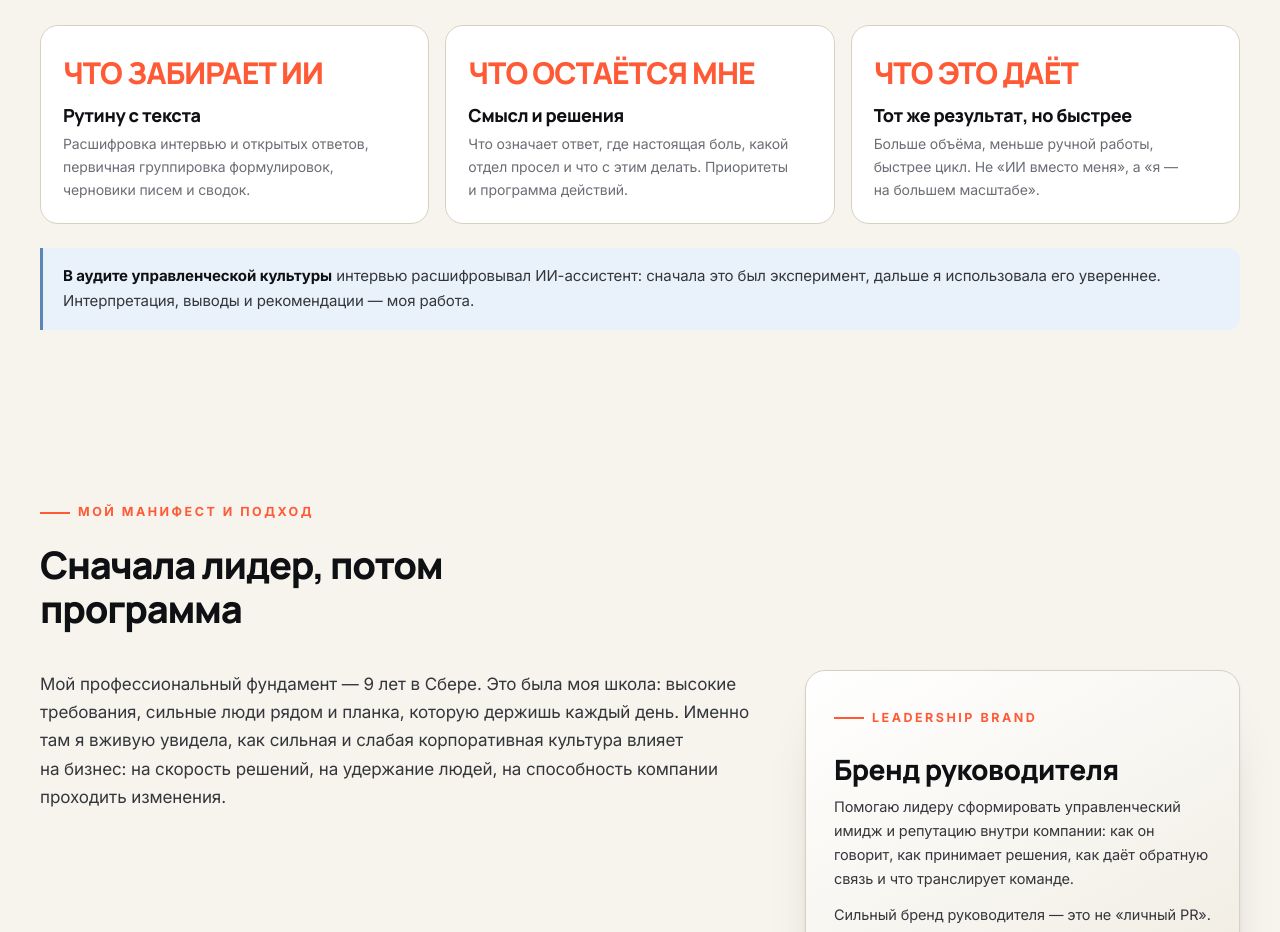
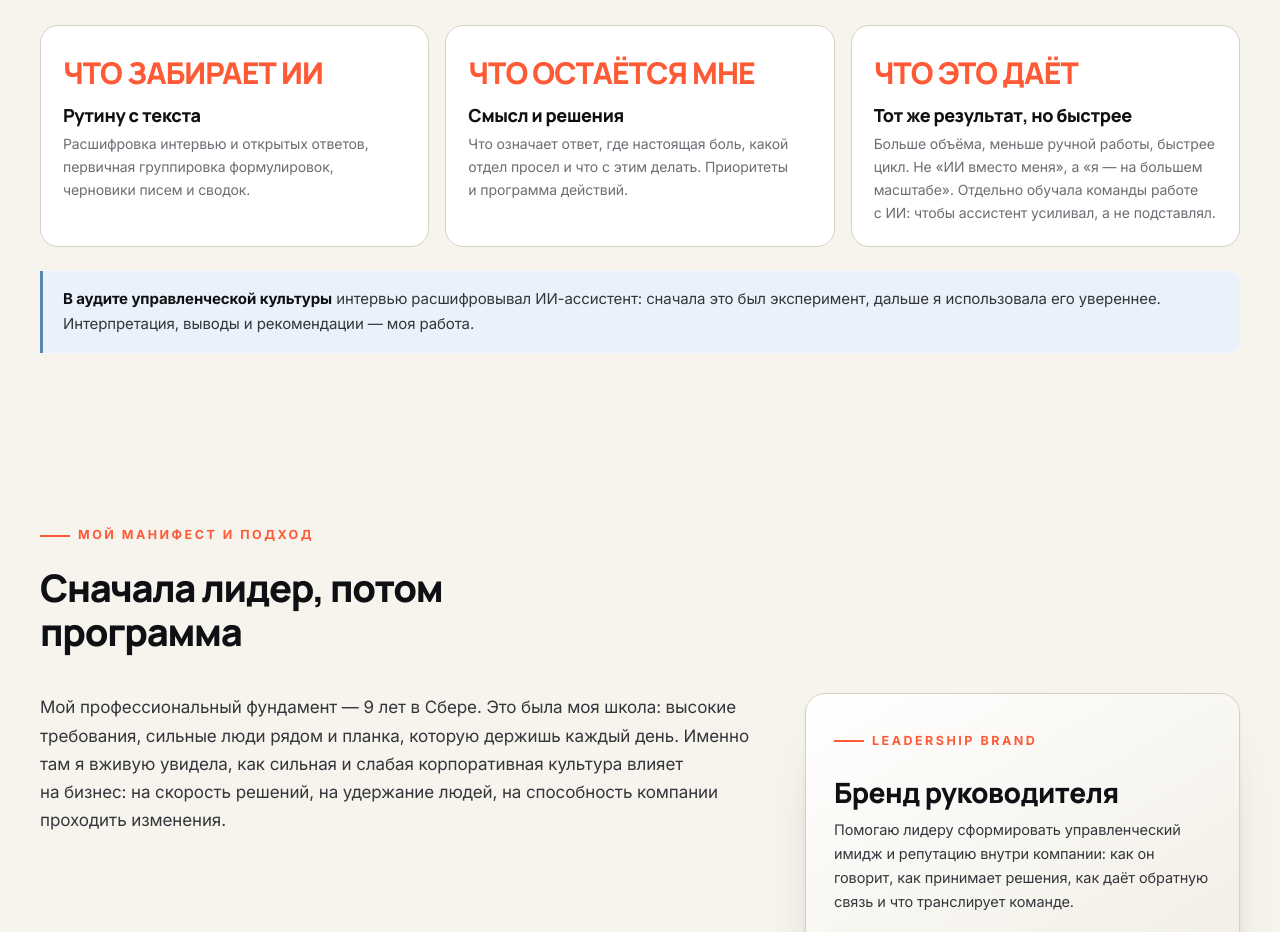
Before and after one commit to nsbshal-arch/portfolio-v2, a plain HTML site: page index.html in a window 1280 px wide. Shown: the part 1580-2512 px from the top of the page. Drawn offline with Linux system fonts and the light colour scheme.

Commit message:
site-v2: факт про 25+ ниш в кейсе продаж; обучение команд работе с ИИ на главной

```diff
--- a/index.html
+++ b/index.html
@@ -161,7 +161,7 @@
         <article class="principle">
           <span class="principle-num">ЧТО ЭТО ДАЁТ</span>
           <h3>Тот же результат, но&nbsp;быстрее</h3>
-          <p>Больше объёма, меньше ручной работы, быстрее цикл. Не&nbsp;«ИИ вместо меня», а&nbsp;«я&nbsp;— на&nbsp;большем масштабе».</p>
+          <p>Больше объёма, меньше ручной работы, быстрее цикл. Не&nbsp;«ИИ вместо меня», а&nbsp;«я&nbsp;— на&nbsp;большем масштабе». Отдельно обучала команды работе с&nbsp;ИИ: чтобы ассистент усиливал, а&nbsp;не&nbsp;подставлял.</p>
         </article>
       </div>
       <div class="callout info" style="margin-top:24px">
```
Also changed, not shown: cases/sales-training-program.html (+1 -0 lines).
